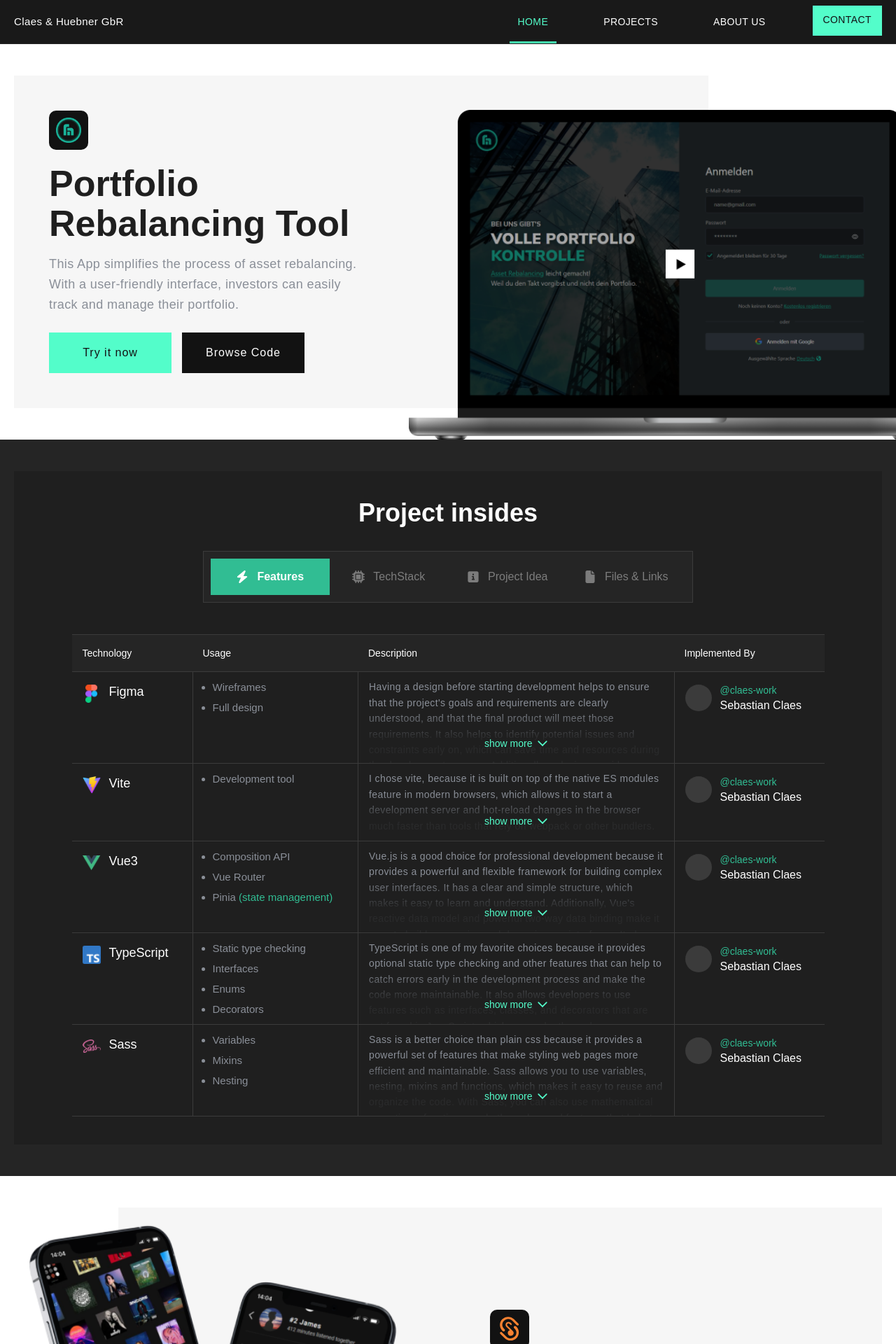
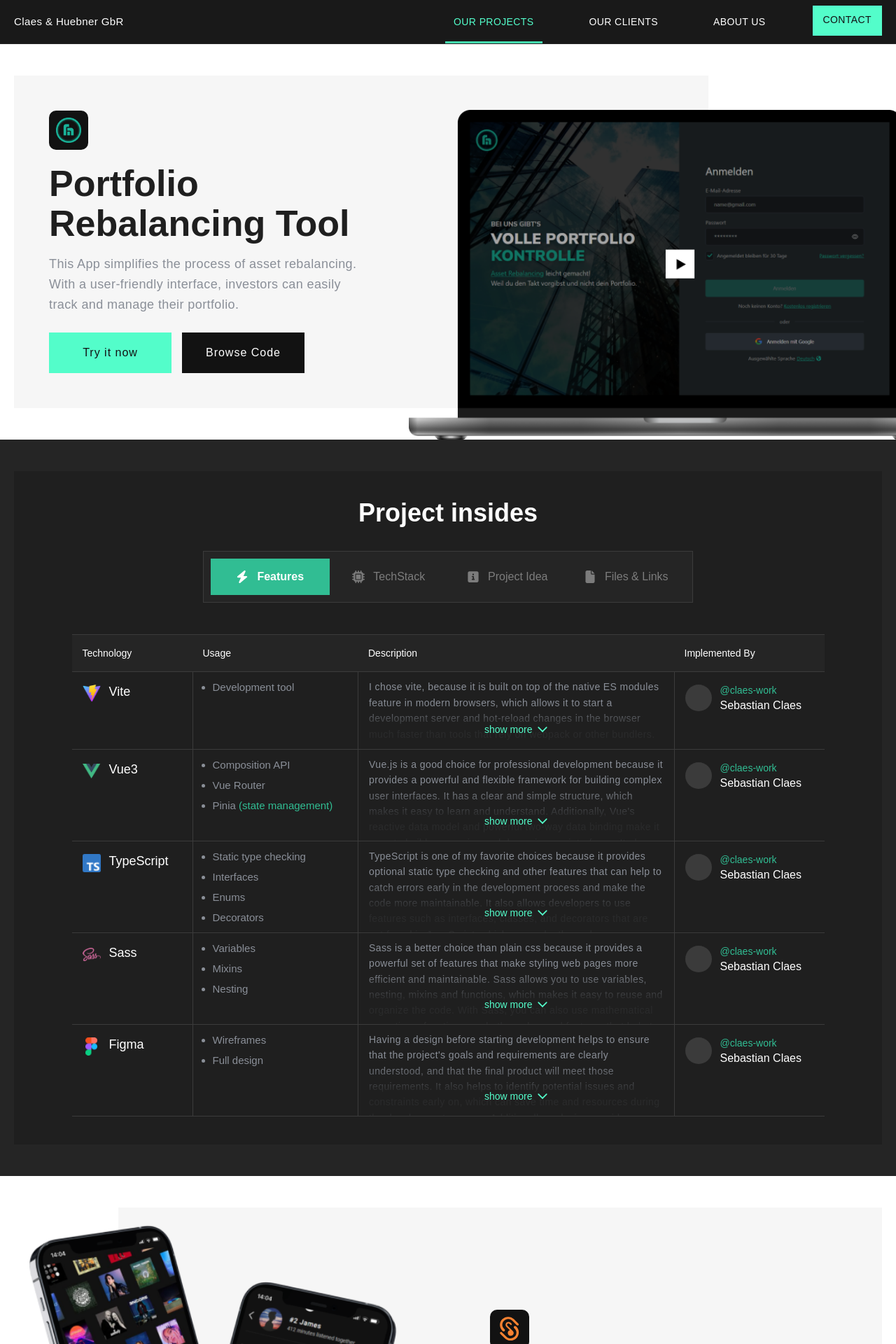
Before and after one commit to claes-work/Portfolio-Website-Claes, a Vue app: page / in a window 1280 px wide. Shown: the top 1920 px of the page at 70% size. Built offline with nearby package versions, Linux system fonts and the light colour scheme.

Commit message:
[ADD] Navbar and tab view adjustments

```diff
--- a/src/assets/scss/suggest-section.scss
+++ b/src/assets/scss/suggest-section.scss
@@ -68,7 +68,7 @@
           background-color: $bc-dark-2;
           background-image: url("@/assets/images/Suggest_App_PWA_Logo.png");
           background-repeat: no-repeat;
-          background-position: 50% 70%;
+          background-position: 50% 50%;
           background-size: 95px;
         }
       }
--- a/src/components/DesktopNavbar.vue
+++ b/src/components/DesktopNavbar.vue
@@ -7,8 +7,8 @@
     <div class="container">
       <h2>Claes & Huebner GbR</h2>
       <ul>
-        <li><RouterLink :to="{ name: 'home' }" >HOME</RouterLink></li>
-        <li><RouterLink :to="{ name: 'projects' }">PROJECTS</RouterLink></li>
+        <li><RouterLink :to="{ name: 'home' }" >OUR PROJECTS</RouterLink></li>
+        <li><RouterLink :to="{ name: 'projects' }">OUR CLIENTS</RouterLink></li>
         <li><RouterLink :to="{ name: 'about' }" >ABOUT US</RouterLink></li>
         <li><a class="contact-btn" href="mailto: s.claes.work@gmail.com">CONTACT</a></li>
       </ul>
--- a/src/components/MobileNavbar.vue
+++ b/src/components/MobileNavbar.vue
@@ -26,8 +26,8 @@
 
     <div class="mobile-nav-menu" :class="{ active: isActive }">
       <ul>
-        <li><RouterLink :to="{ name: 'home' }" >HOME</RouterLink></li>
-        <li><RouterLink :to="{ name: 'projects' }">PROJECTS</RouterLink></li>
+        <li><RouterLink :to="{ name: 'home' }" >OWN PROJECTS</RouterLink></li>
+        <li><RouterLink :to="{ name: 'projects' }">OUR CLIENTS</RouterLink></li>
         <li><RouterLink :to="{ name: 'about' }" >ABOUT US</RouterLink></li>
         <li><a class="contact-btn" href="mailto: s.claes.work@gmail.com">CONTACT</a></li>
       </ul>
--- a/src/components/home-view/time-line-section/TimelineSection.vue
+++ b/src/components/about-view/time-line-section/TimelineSection.vue
@@ -1,7 +1,7 @@
 <script lang="ts" setup>
 import type { PropType } from "vue";
 import type { TimelineRow } from "@/models/TimelineRow";
-import TimeLineRow from "@/components/home-view/time-line-section/TimelineRow.vue";
+import TimeLineRow from "@/components/about-view/time-line-section/TimelineRow.vue";
 
 const props = defineProps({
   timelineData: {
--- a/src/components/home-view/rebalancing-tool-section/RebalancingToolInsides.vue
+++ b/src/components/home-view/rebalancing-tool-section/RebalancingToolInsides.vue
@@ -1,7 +1,5 @@
 <script lang="ts" setup>
-import TabContainer from "@/components/tab-view/TabHeader.vue";
-import TechStackTab from "@/components/tab-view/tech-stack-tab/TechStackTab.vue";
-import { techStackData } from "@/data/TechStackData"
+import TabContainer from "@/components/tab-view/TabContainer.vue";
 </script>
 
 <template>
@@ -9,7 +7,6 @@
     <div class="container">
       <h3>Project insides</h3>
       <TabContainer />
-      <TechStackTab :slider-data="techStackData" />
     </div>
   </section>
 </template>
--- /dev/null
+++ b/src/components/tab-view/TabContainer.vue
@@ -0,0 +1,32 @@
+<script lang="ts" setup>
+import { ref } from "vue";
+import type { Ref } from "vue";
+import { techStackData } from "@/data/TechStackData";
+import TechStackTab from "@/components/tab-view/tech-stack-tab/TechStackTab.vue";
+import FeaturesTab from "@/components/tab-view/features-tab/FeaturesTab.vue";
+import ProjectIdeaTab from "@/components/tab-view/project-idea-tab/ProjectIdeaTab.vue";
+import FileTab from "@/components/tab-view/file-tab/FileTab.vue";
+import TabHeader from "@/components/tab-view/TabHeader.vue";
+import { TabView } from "@/models/TabView";
+import type { TabView as TabViewType } from "@/models/TabView";
+
+const selectedTab: Ref<TabViewType> = ref(TabView.TECH_STACK)
+</script>
+
+<template>
+  <TabHeader />
+
+  <FeaturesTab
+      v-if="selectedTab === TabView.FEATURES"
+  />
+  <TechStackTab
+      v-if="selectedTab === TabView.TECH_STACK"
+      :slider-data="techStackData"
+  />
+  <ProjectIdeaTab
+      v-if="selectedTab === TabView.PROJECT_IDEA"
+  />
+  <FileTab
+      v-if="selectedTab === TabView.FILES"
+  />
+</template>
--- a/src/data/TechStackData.ts
+++ b/src/data/TechStackData.ts
@@ -2,20 +2,6 @@
 import type { Ref } from "vue";
 import type { TechData } from "@/models/TechData";
 export const techStackData: Ref<TechData[]> = ref([
-    {
-        icon: "url(src/assets/images/tech-icons/figma_logo.png)",
-        title: "Figma",
-        usageList: [
-            "Wireframes",
-            "Full design"
-        ],
-        description: "Having a design before starting development helps to ensure that the project's goals and requirements are clearly understood, and that the final product will meet those requirements. It also helps to identify potential issues and constraints early on, which can save time and resources during the development process. Additionally, a design provides a clear plan for development, which can help to keep the project on track and ensure that the final product is cohesive and visually appealing.",
-        implementedBy: {
-            profileImg: "",
-            tag: "@claes-work",
-            fullName: "Sebastian Claes"
-        }
-    },
     {
         icon: "url(src/assets/images/tech-icons/vite_logo.png)",
         title: "Vite",
@@ -74,5 +60,19 @@
             tag: "@claes-work",
             fullName: "Sebastian Claes"
         }
+    },
+    {
+        icon: "url(src/assets/images/tech-icons/figma_logo.png)",
+        title: "Figma",
+        usageList: [
+            "Wireframes",
+            "Full design"
+        ],
+        description: "Having a design before starting development helps to ensure that the project's goals and requirements are clearly understood, and that the final product will meet those requirements. It also helps to identify potential issues and constraints early on, which can save time and resources during the development process. Additionally, a design provides a clear plan for development, which can help to keep the project on track and ensure that the final product is cohesive and visually appealing.",
+        implementedBy: {
+            profileImg: "",
+            tag: "@claes-work",
+            fullName: "Sebastian Claes"
+        }
     }
 ])
--- /dev/null
+++ b/src/models/TabView.ts
@@ -0,0 +1,6 @@
+export enum TabView {
+    FEATURES = 'features',
+    TECH_STACK = 'tech-stack',
+    PROJECT_IDEA = 'project-idea',
+    FILES = 'files',
+}
--- a/src/views/AboutView.vue
+++ b/src/views/AboutView.vue
@@ -1,7 +1,7 @@
 <script setup lang="ts">
-import HeroSection from "@/components/home-view/hero-section/HeroSection.vue";
-import TimeLine from "@/components/home-view/time-line-section/TimelineSection.vue";
-import PersonalTechStackSection from "@/components/home-view/personal-tech-stack-section/PersonalTechStackSection.vue";
+import HeroSection from "@/components/about-view/hero-section/HeroSection.vue";
+import TimeLine from "@/components/about-view/time-line-section/TimelineSection.vue";
+import PersonalTechStackSection from "@/components/about-view/personal-tech-stack-section/PersonalTechStackSection.vue";
 import type { TimelineRow } from "@/models/TimelineRow";
 
 const timelineData: TimelineRow[] = [
```
Also changed, not shown: src/components/about-view/hero-section/HeroSection.vue (renamed from src/components/home-view/hero-section/HeroSection.vue), src/components/about-view/personal-tech-stack-section/PersonalTechStackSection.vue (renamed from src/components/home-view/personal-tech-stack-section/PersonalTechStackSection.vue), src/components/about-view/time-line-section/TimelineRow.vue (renamed from src/components/home-view/time-line-section/TimelineRow.vue).
